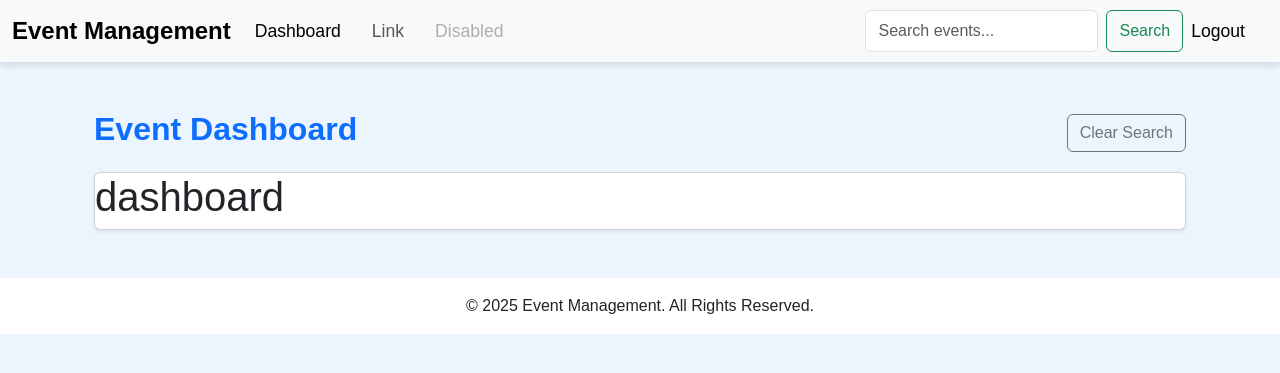
After one commit to nrshagor/event-management-system, a PHP site: page /event-management-system/dashboard.php in a window 1280 px wide. The commit adds this page. Shown: the top 373 px of the page. Run offline with PHP 8.4, Linux system fonts and the light colour scheme; the visitor is signed in with stand-in values (Sample User, id 1).

Commit message:
initial dashboard code Added

```diff
--- a/app/views/header.php
+++ b/app/views/header.php
@@ -32,9 +32,13 @@
                 </div>
                 <div class="offcanvas-body">
                     <ul class="navbar-nav me-auto mb-2 mb-lg-0">
-                        <li class="nav-item">
-                            <a class="nav-link active" aria-current="page" href="#">Home</a>
-                        </li>
+
+                        <?php if (isset($_SESSION['role']) && ($_SESSION['role'] === 'admin' || $_SESSION['role'] === 'super_admin')): ?>
+
+                            <li class="nav-item">
+                                <a class="nav-link active" aria-current="page" href="<?= BASE_URL ?>dashboard.php">Dashboard </a>
+                            </li>
+                        <?php endif; ?>
                         <li class="nav-item">
                             <a class="nav-link" href="#">Link</a>
                         </li>
--- /dev/null
+++ b/dashboard.php
@@ -0,0 +1,26 @@
+<?php
+require_once __DIR__ . '/app/config.php';
+
+
+// Check authentication
+if (!isset($_SESSION['user_id'])) {
+    redirect('login.php');
+}
+
+
+?>
+
+<?php include __DIR__ . '/app/views/header.php'; ?>
+
+<div class="container mt-5">
+    <div class="d-flex justify-content-between align-items-center mb-3">
+        <h2 class="text-primary">Event Dashboard</h2>
+        <a href="dashboard.php" class="btn btn-outline-secondary">Clear Search</a>
+    </div>
+
+    <div class="card shadow-sm">
+        <h1>dashboard</h1>
+    </div>
+</div>
+
+<?php include __DIR__ . '/app/views/footer.php'; ?>
```
